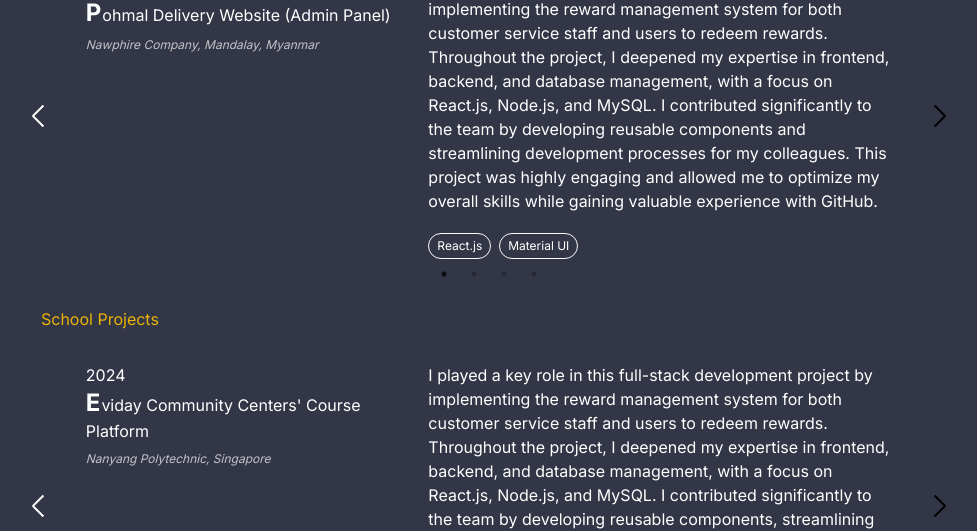
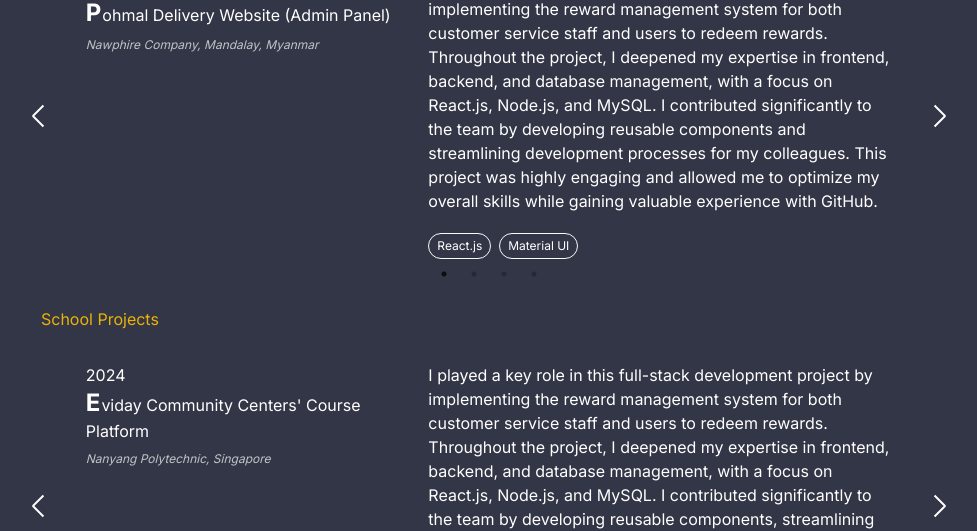
Before and after one commit to maythanhsuaung0-0/devportfolio, a Next.js app: page /projects in a window 1280 px wide. Shown: the part 283-814 px from the top of the page, without its empty margins (151-1128 px from the left). Built offline with nearby package versions, Linux system fonts and the light colour scheme.

Commit message:
change color

```diff
--- a/src/components/MobileNav.js
+++ b/src/components/MobileNav.js
@@ -7,7 +7,7 @@ const MobileNav = ({toggleMenu}) => {
     <div className="fixed py-10  w-full h-full top-0 left-0 bg-[rgba(36,36,36,0.85)] backdrop-blur-sm z-50">
     <div className="w-[85%] m-auto grid gap-2">
       <div
-        className=" justify-self-end text-3xl cursor-pointer"
+        className=" justify-self-end text-white text-3xl cursor-pointer"
         onClick={toggleMenu}
       >
         <IoCloseOutline />
--- a/src/components/Slider.js
+++ b/src/components/Slider.js
@@ -10,7 +10,7 @@ function NxtArrow(props) {
   const {  onClick } = props;
   return (
     <div
-    className=" text-4xl absolute top-1/2 -right-5 transform -translate-y-1/2 font-bold cursor-pointer z-20"
+    className=" text-white text-4xl absolute top-1/2 -right-5 transform -translate-y-1/2 font-bold cursor-pointer z-20"
       onClick={onClick}
     >
       {" "}
```
